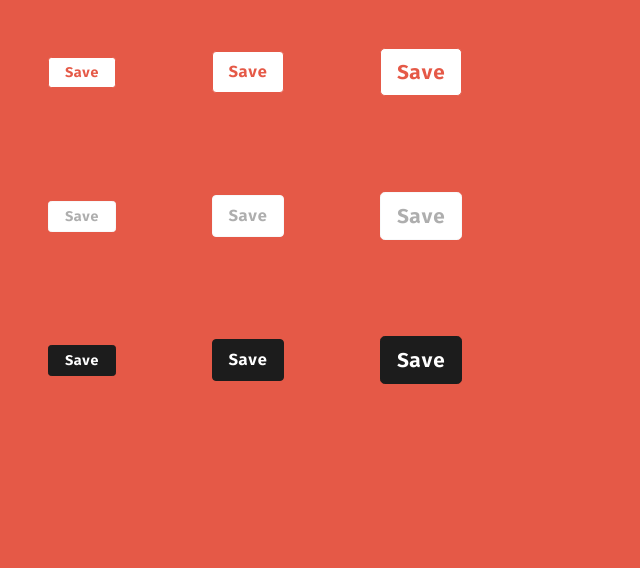
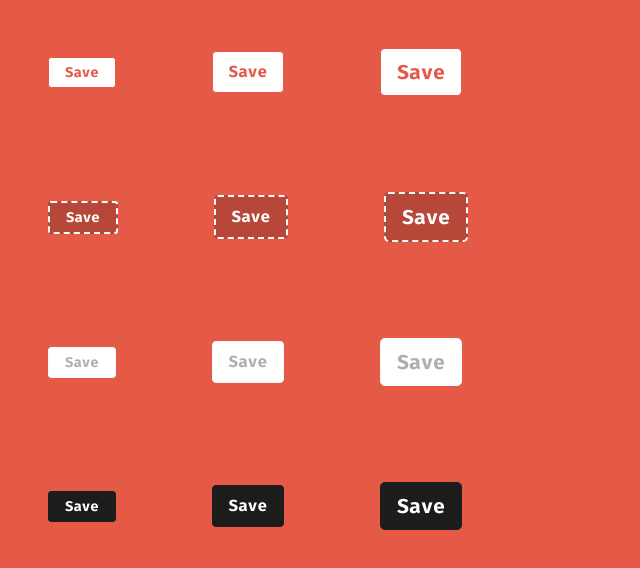
Before and after one commit to filipemelo2002/time-boxing, a React (Create React App) app: page / in a window 1280 px wide. Shown: the top 568 px of the page, without its empty margins (0-640 px from the left). Built offline with nearby package versions, Linux system fonts and the light colour scheme.

Commit message:
TB-3 Add btn-secondary

```diff
--- a/src/App.js
+++ b/src/App.js
@@ -4,6 +4,10 @@ function App() {
       <button className="m-5 btn btn-sm btn-primary">Save</button>
       <button className="m-5 btn btn btn-primary">Save</button>
       <button className="m-5 btn btn-lg btn-primary">Save</button>
+      <br />
+      <button className="m-5 btn btn-sm btn-secondary">Save</button>
+      <button className="m-5 btn btn btn-secondary">Save</button>
+      <button className="m-5 btn btn-lg btn-secondary">Save</button>
       <br />
       <button className="m-5 btn btn-sm btn-light">Save</button>
       <button className="m-5 btn btn btn-light">Save</button>
--- a/src/styles/_custom.scss
+++ b/src/styles/_custom.scss
@@ -20,3 +20,14 @@ body {
   background-color: $white;
   color: map.get($colors, "gray");
 }
+
+.btn-secondary {
+  background-color: shade-color($primary, 20%);
+  color: $white;
+  border: 2px dashed $white;
+  transition: all 0.2s ease-in-out;
+  &:hover {
+    background-color: shade-color($primary, 30%);
+    border: 2px dashed $white;
+  }
+}
```
